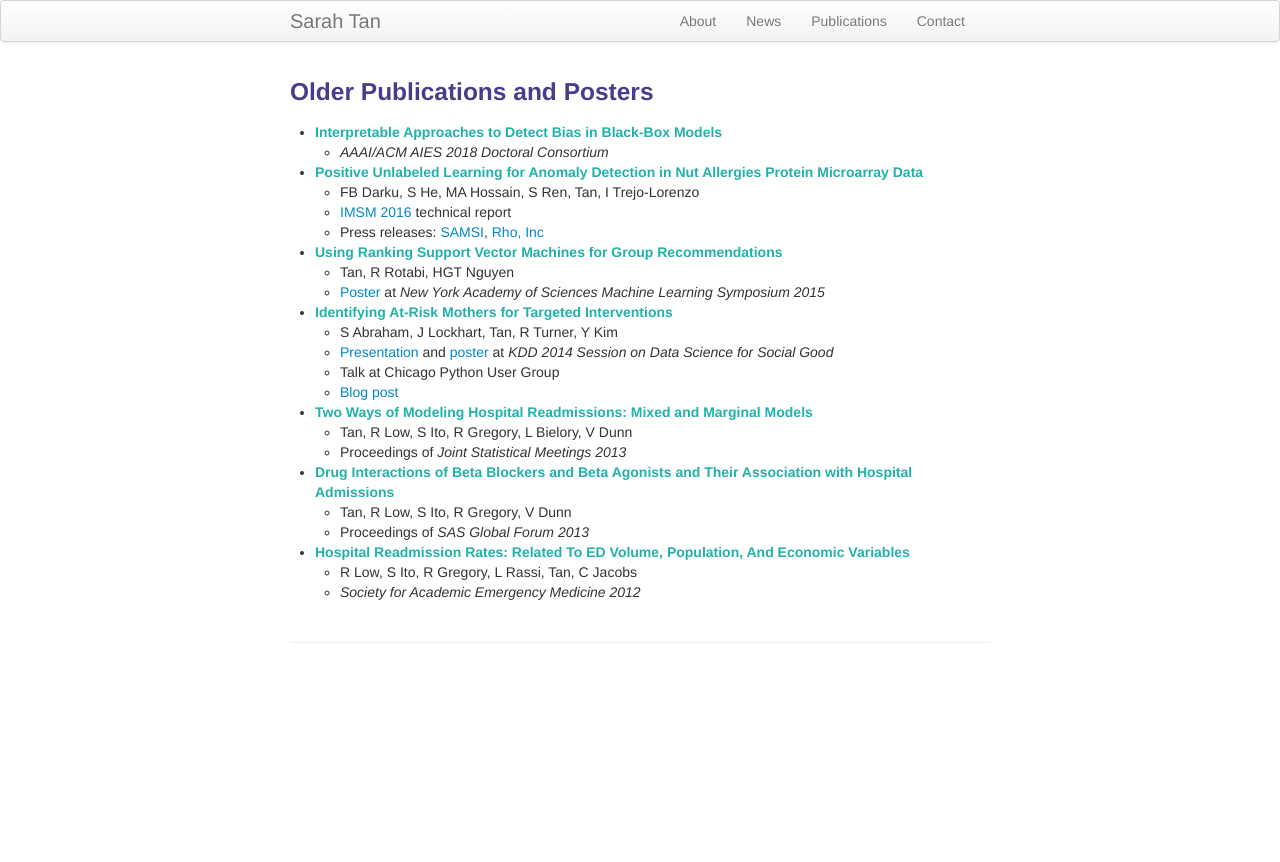
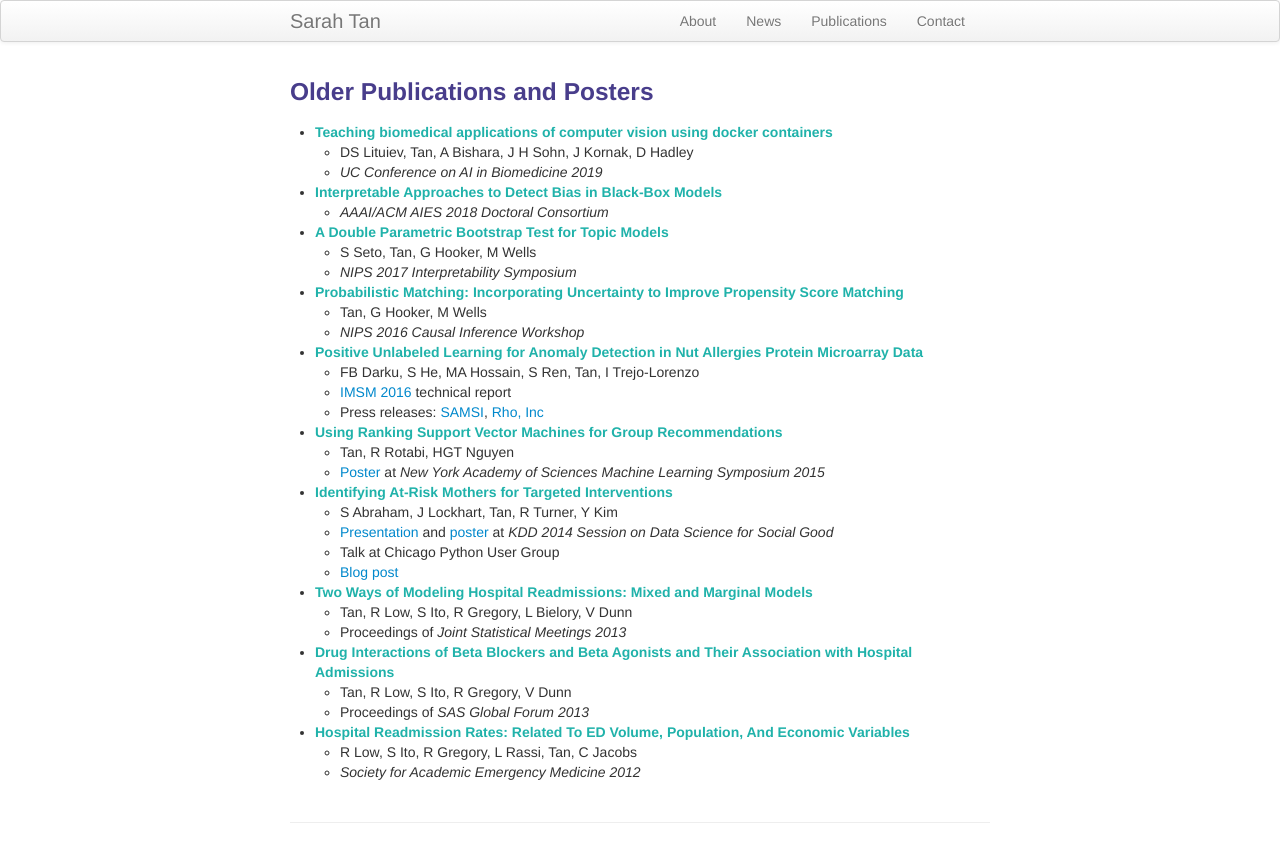
Before and after one commit to shftan/shftan.github.io, a Jekyll site: the page built from olderpublications.md, in a window 1280 px wide. Shown: the top 862 px of the page. Built offline with Jekyll 4.4.1, drawn with Linux system fonts in a browser that asks for light colours.

Commit message:
Update olderpublications.md

```diff
--- a/olderpublications.md
+++ b/olderpublications.md
@@ -7,31 +7,35 @@ keywords: Sarah Tan, Cornell, Statistics, interpretability, causal inference
 
 <div class="row-fluid"><h3>Older Publications and Posters</h3>
 </div>
+- <span class="paper">Teaching biomedical applications of computer vision using docker containers</span>
+   - DS Lituiev, Tan, A Bishara, J H Sohn, J Kornak, D Hadley
+   - _UC Conference on AI in Biomedicine 2019_
 - <a class="paper" href="papers/aiesdc18.pdf">Interpretable Approaches to Detect Bias in Black-Box Models</a>
    - _AAAI/ACM AIES 2018 Doctoral Consortium_
+- <a class="paper" href="https://arxiv.org/abs/1711.07104">A Double Parametric Bootstrap Test for Topic Models</a>
+   - S Seto, Tan, G Hooker, M Wells
+   - _NIPS 2017 Interpretability Symposium_
+- <a class="paper" href="http://www.homepages.ucl.ac.uk/~ucgtrbd/whatif/Paper23.pdf">Probabilistic Matching: Incorporating Uncertainty to Improve Propensity Score Matching</a>
+   - Tan, G Hooker, M Wells
+   - _NIPS 2016 Causal Inference Workshop_
 - <a class="paper" href="https://www.samsi.info/wp-content/uploads/2016/08/IMSM16_report.pdf">Positive Unlabeled Learning for Anomaly Detection in Nut Allergies Protein Microarray Data</a>
    - FB Darku, S He, MA Hossain, S Ren, Tan, I Trejo-Lorenzo
    - [IMSM 2016](https://www.samsi.info/programs-and-activities/2016-2017-education-and-outreach-programs-and-workshops/2016-industrial-mathstat-modeling-workshop-for-graduate-students-july-17-27-2016/) technical report
    - Press releases: [SAMSI](https://www.samsi.info/imsm-2016-prepares-graduate-students-real-world-research/), [Rho, Inc](http://resources.rhoworld.com/blog/rho-participates-in-innovative-graduate-student-workshop-for-6th-consecutive-year)
-
 - <a class="paper" href="papers/nyas15.pdf">Using Ranking Support Vector Machines for Group Recommendations</a>
    - Tan, R Rotabi, HGT Nguyen
    - <a href="papers/nyas15poster.pdf">Poster</a> at _New York Academy of Sciences Machine Learning Symposium 2015_
-
 - <span class="paper">Identifying At-Risk Mothers for Targeted Interventions</span>
    - S Abraham, J Lockhart, Tan, R Turner, Y Kim
    - [Presentation](https://www.youtube.com/watch?v=AZhvzcxZFTM) and <a href="papers/kdd14sessionposter.pdf">poster</a> at _KDD 2014 Session on Data Science for Social Good_
    - Talk at Chicago Python User Group
    - [Blog post](https://dssg.uchicago.edu/2014/08/27/defining-the-undefinable-measuring-the-unmeasurable/)
-
 - <a class="paper" href="papers/jsm13.pdf">Two Ways of Modeling Hospital Readmissions: Mixed and Marginal Models</a>
    - Tan, R Low, S Ito, R Gregory, L Bielory, V Dunn
    - Proceedings of _Joint Statistical Meetings 2013_
-
 - <a class="paper" href="http://support.sas.com/resources/papers/proceedings13/164-2013.pdf">Drug Interactions of Beta Blockers and Beta Agonists and Their Association with Hospital Admissions</a>
    - Tan, R Low, S Ito, R Gregory, V Dunn
    - Proceedings of _SAS Global Forum 2013_
-
 - <a class="paper" href="papers/saem12.pdf">Hospital Readmission Rates: Related To ED Volume, Population, And Economic Variables</a>
    - R Low, S Ito, R Gregory, L Rassi, Tan, C Jacobs
    - _Society for Academic Emergency Medicine 2012_
```
